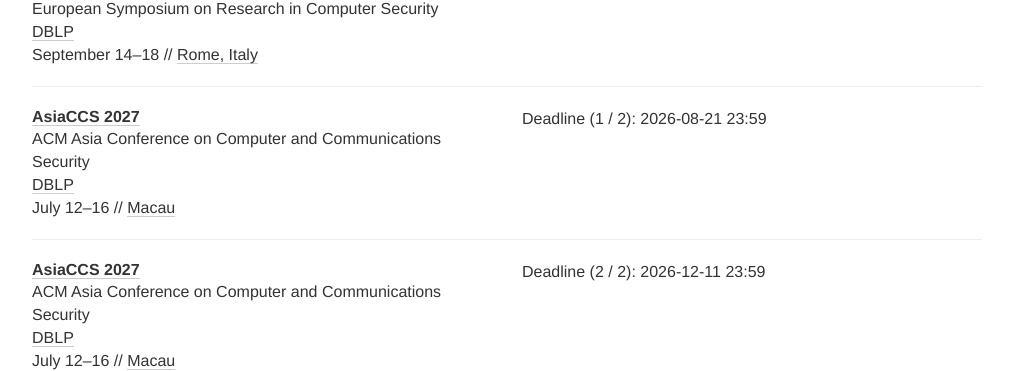
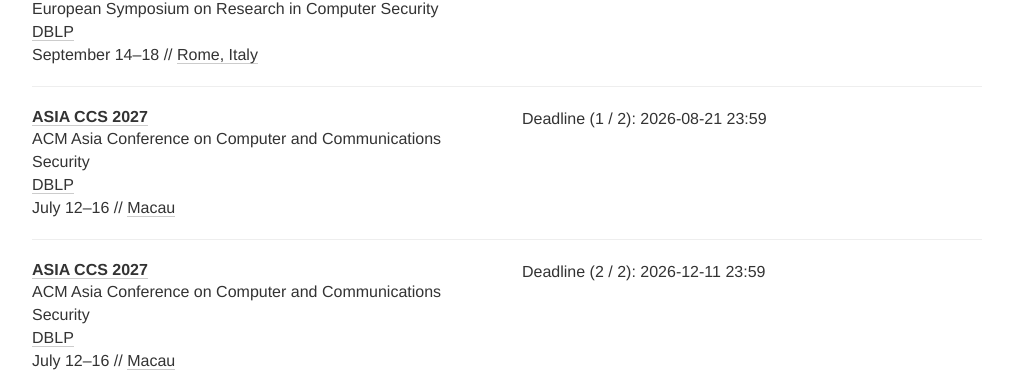
Before and after one commit to sec-deadlines/sec-deadlines.github.io, a Jekyll site: the page built from index.html, in a window 1280 px wide and 900 px high, scrolled down 1468 px. Shown: the part 152-523 px from the top of the window, without its empty margins (133-1146 px from the left). Built offline with Jekyll 4.4.1, drawn with Linux system fonts in a browser that asks for light colours; nearby versions of some CDN libraries; comment, search, counter and statistics services are not loaded.

Commit message:
Update conferences.yml

```diff
--- a/_data/conferences.yml
+++ b/_data/conferences.yml
@@ -63,7 +63,7 @@
   place: Rome, Italy
   tags: [SEC, PRIV, CONF, CORE-A]
 
-- name: AsiaCCS
+- name: ASIA CCS
   description: ACM Asia Conference on Computer and Communications Security
   year: 2027
   link: https://asiaccs2027.cityu.edu.mo/home/index.html
```
